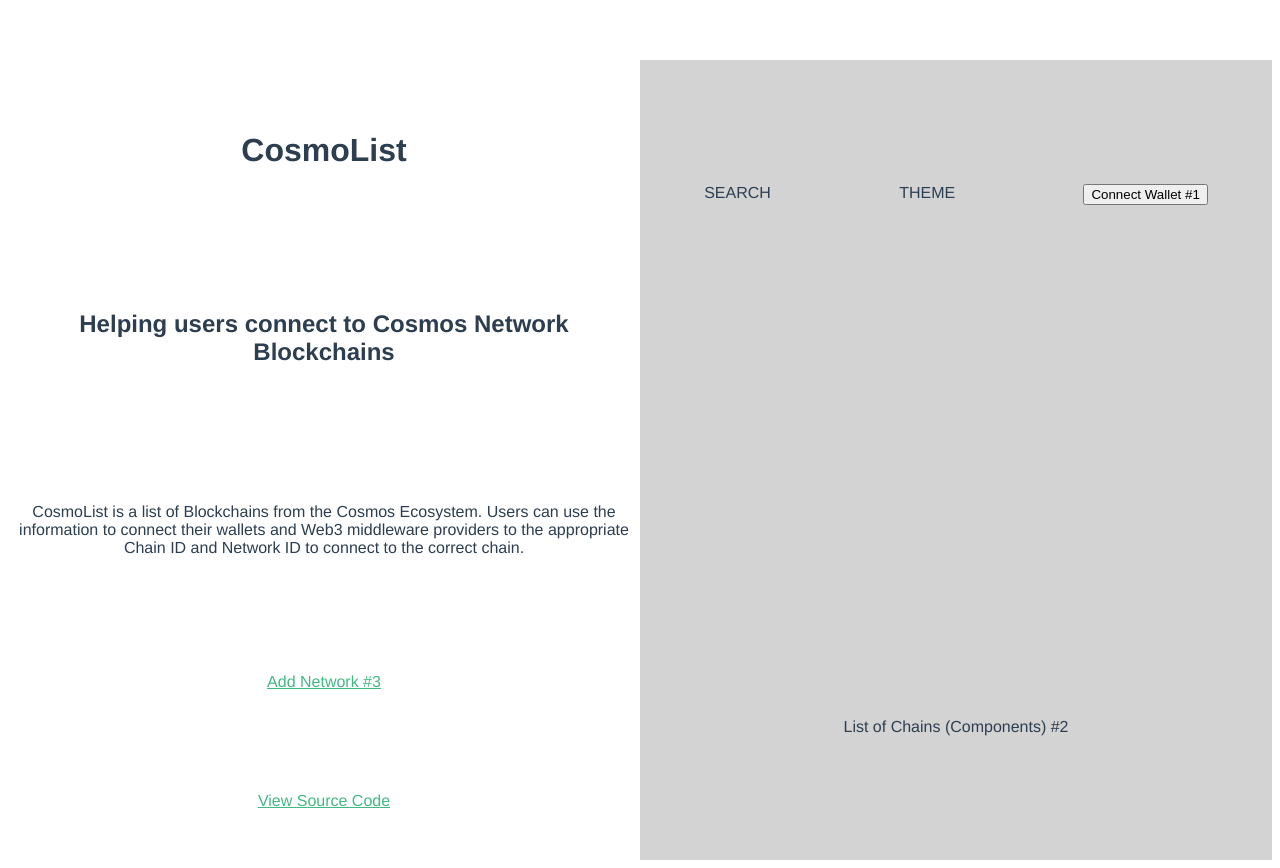
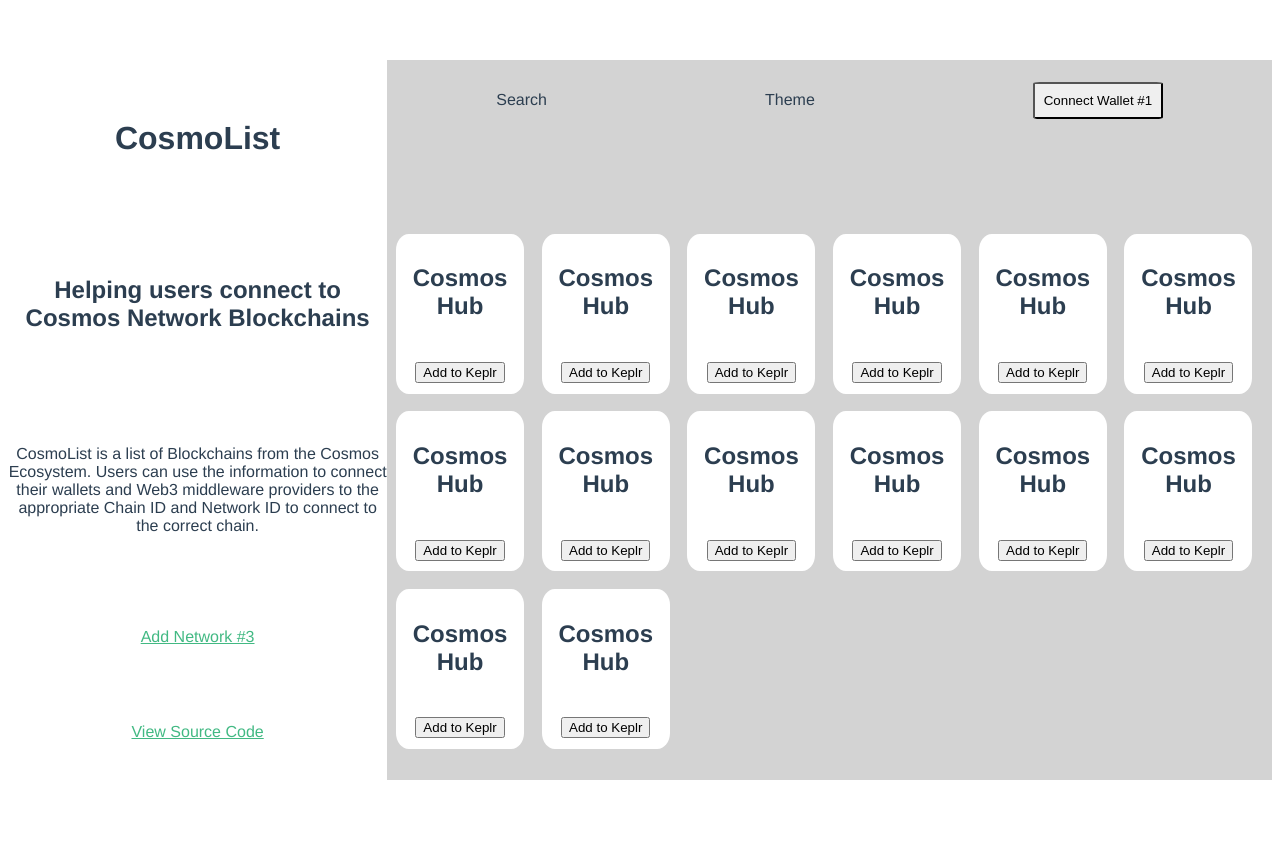
Before and after one commit to ArcAnya/CosmoList, a Vue app: page / in a window 1280 px wide. After the commit the page ends 800 px from the top, so only its background shows below. Built offline with nearby package versions, Linux system fonts and the light colour scheme.

Commit message:
some design for list and test experimental feature suggesting Chain

```diff
--- /dev/null
+++ b/src/components/AddChain.vue
@@ -0,0 +1,92 @@
+<template>
+  <div class="chain">
+    <h2>Cosmos Hub</h2>
+    <button @click="addChain()">Add to Keplr</button>
+  </div>
+</template>
+
+<script>
+export default {
+  name: "AddChain",
+  methods: {
+    addChain() {
+      //example chain for testing:
+     window.keplr.experimentalSuggestChain({
+        chainId: "mychain-1",
+        chainName: "my new chain",
+        rpc: "http://123.456.789.012:26657",
+        rest: "http://123.456.789.012:1317",
+        bip44: {
+          coinType: 118,
+        },
+        bech32Config: {
+          bech32PrefixAccAddr: "cosmos",
+          bech32PrefixAccPub: "cosmos" + "pub",
+          bech32PrefixValAddr: "cosmos" + "valoper",
+          bech32PrefixValPub: "cosmos" + "valoperpub",
+          bech32PrefixConsAddr: "cosmos" + "valcons",
+          bech32PrefixConsPub: "cosmos" + "valconspub",
+        },
+        currencies: [
+          {
+            coinDenom: "ATOM",
+            coinMinimalDenom: "uatom",
+            coinDecimals: 6,
+            coinGeckoId: "cosmos",
+          },
+        ],
+        feeCurrencies: [
+          {
+            coinDenom: "ATOM",
+            coinMinimalDenom: "uatom",
+            coinDecimals: 6,
+            coinGeckoId: "cosmos",
+          },
+        ],
+        stakeCurrency: {
+          coinDenom: "ATOM",
+          coinMinimalDenom: "uatom",
+          coinDecimals: 6,
+          coinGeckoId: "cosmos",
+        },
+        coinType: 118,
+        gasPriceStep: {
+          low: 0.01,
+          average: 0.025,
+          high: 0.03,
+        },
+      });
+    },
+  },
+};
+</script>
+
+<!-- Add "scoped" attribute to limit CSS to this component only -->
+<style scoped>
+h1 {
+  display: flex;
+}
+h2 {
+  display: flex;
+}
+p {
+  display: flex;
+}
+a {
+  color: #42b983;
+}
+.chain {
+  display: flex;
+  flex-direction: column;
+  justify-content: space-around;
+  align-items: center;
+  height: 20vh;
+  width: 10vw;
+  background-color: white;
+  border-radius: 10%;
+  margin: 1%;
+}
+.button {
+  border-radius: 30%;
+}
+</style>
--- a/src/components/LeftSide.vue
+++ b/src/components/LeftSide.vue
@@ -38,7 +38,7 @@
   flex-direction: column;
   justify-content: space-around;
   align-items: center;
-  height: 100vh;
-  width: 50vw;
+  height: 90vh;
+  width: 30vw;
 }
 </style>
--- a/src/components/RightSide.vue
+++ b/src/components/RightSide.vue
@@ -1,18 +1,39 @@
 <template>
   <div class="overall-list">
     <div class="header">
-      <div>SEARCH</div>
-      <div>THEME</div>
+      <div>Search</div>
+      <div>Theme</div>
       <button @click="getKeplr()">Connect Wallet #1</button>
     </div>
     <br />
-    <div class="list">List of Chains (Components) #2</div>
+    <div class="list">
+      <AddChain />
+      <AddChain />
+      <AddChain />
+      <AddChain />
+      <AddChain />
+      <AddChain />
+      <AddChain />
+      <AddChain />
+      <AddChain />
+      <AddChain />
+      <AddChain />
+      <AddChain />
+      <AddChain />
+      <AddChain />
+    </div>
   </div>
 </template>
 
 <script>
+
+import AddChain from "./AddChain.vue"
+
 export default {
   name: "RightSide",
+  components: {
+    AddChain
+  },
   props: {
     // msg: String
   },
@@ -24,7 +45,9 @@
       if (window.keplr) {
         return window.keplr;
       } else {
-          console.log("No Kelpr!")
+        alert(
+          "Install the Keplr Wallet browser extension: https://chrome.google.com/webstore/detail/keplr/dmkamcknogkgcdfhhbddcghachkejeap?hl=en"
+        );
       }
 
       if (document.readyState === "complete") {
@@ -53,17 +76,24 @@
 .overall-list {
   display: flex;
   background-color: lightgray;
-  height: 100vh;
-  width: 50vw;
+  height: 90vh;
+  width: 70vw;
   flex-direction: column;
   justify-content: space-around;
 }
 .header {
   display: flex;
   justify-content: space-around;
+  align-items: center;
 }
 .list {
   display: flex;
-  justify-content: space-around;
+  /* justify-content: space-around; */
+  align-items: center;
+  flex-wrap: wrap;
+}
+button {
+  border-radius: 5%;
+  padding: 1%;
 }
 </style>
```
